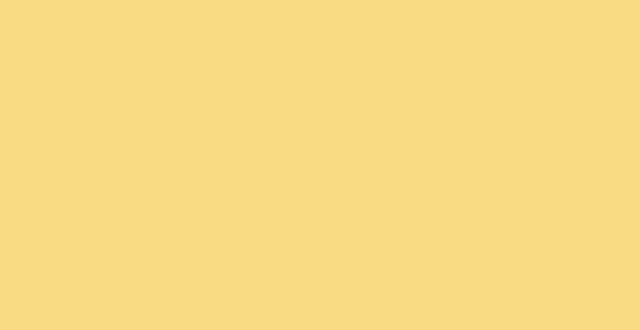
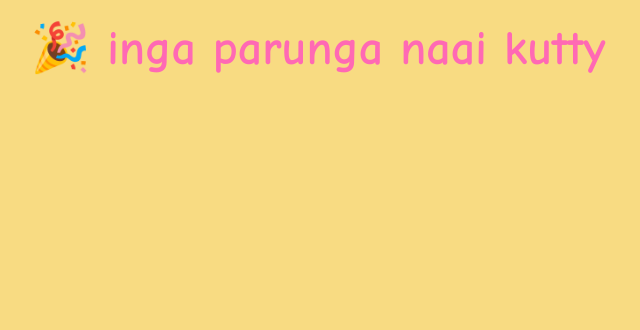
Before and after one commit to KamaLdavid/puppy, a plain HTML site: page puppy/index.html in a window 1280 px wide. Shown: the top 330 px of the page, without its empty margins (322-962 px from the left). Drawn offline with Linux system fonts and the light colour scheme.

Commit message:
Update index.html

```diff
--- a/puppy/index.html
+++ b/puppy/index.html
@@ -5,18 +5,34 @@
     <meta name="viewport" content="width=device-width, initial-scale=1.0">
     <title>Document</title>
     <link rel="stylesheet" href="style.css">
+    <style>
+        .birthday-text {
+            position: absolute;
+            top: 20px;
+            width: 100%;
+            text-align: center;
+            font-size: 3rem;
+            font-weight: bold;
+            color: #ff69b4; /* pink */
+            font-family: 'Comic Sans MS', cursive, sans-serif;
+            z-index: 1000;
+            animation: fadeIn 2s ease-in-out;
+        }
+
+        @keyframes fadeIn {
+            from { opacity: 0; }
+            to   { opacity: 1; }
+        }
+    </style>
 </head>
 <body>
     <div class="wrapper">
+        <!-- 🎉 Happy Birthday Text -->
+        <div class="birthday-text">🎉 inga parunga naai kutty</div>
+
         <!-- if you want to see the markers, remove d-none from them -->
-
-            <!-- indicates dog position -->
         <div class="marker red d-none"></div>
-
-            <!-- indicates cursor position -->
         <div class="marker green d-none"></div>
-
-            <!-- indicates dog's 'facing position'-->
         <div class="marker blue d-none"></div>
 
         <div class="dog">
@@ -44,6 +60,7 @@
         </div>
     </div>
 
-        <div class="indicator"></div><script src="script.js"></script>
+    <div class="indicator"></div>
+    <script src="script.js"></script>
 </body>
 </html>
```
Lines whose indentation alone changed are shown as unchanged.
